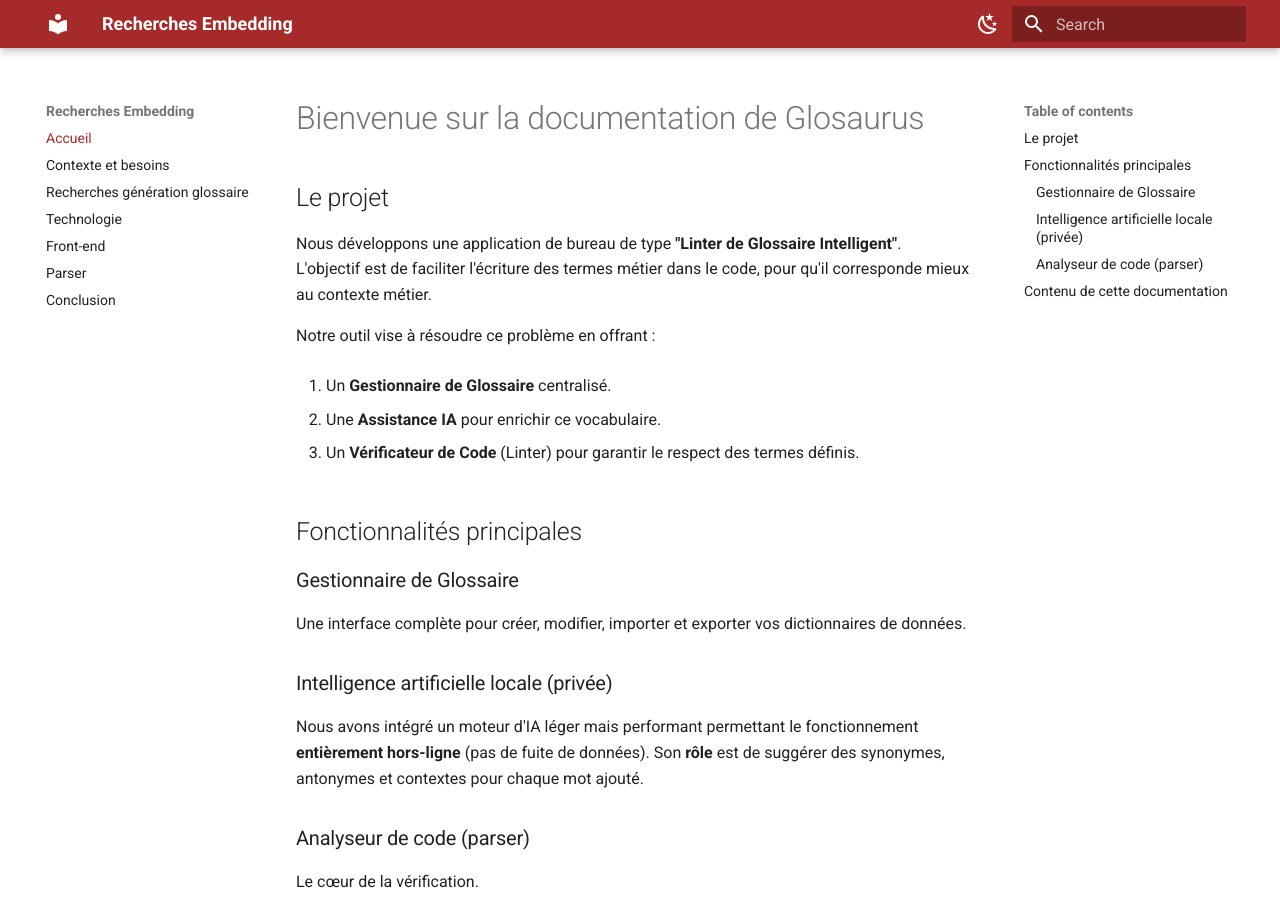
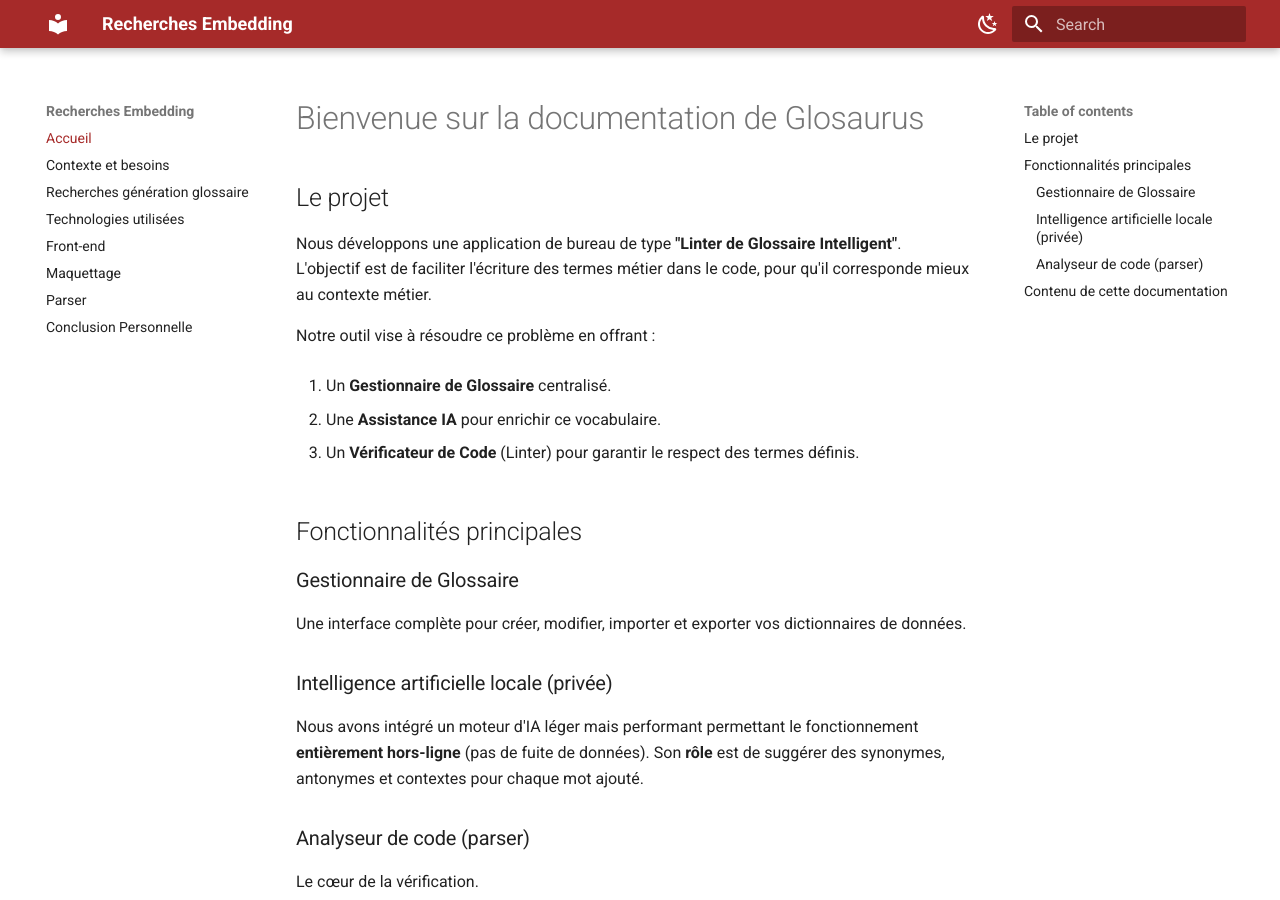
Before and after one commit to Embedding-Groupe/synthese-de-recherche-mkdocs, an MkDocs documentation site: the page built from docs/index.md, in a window 1280 px wide and 900 px high. Built offline with MkDocs 1.6.1 and Material for MkDocs 9.7.7, drawn with Linux system fonts in a browser that asks for light colours.

```diff
--- a/mkdocs.yml
+++ b/mkdocs.yml
@@ -4,10 +4,11 @@ nav :
   - Accueil: index.md
   - Contexte et besoins : contexte_besoin.md
   - Recherches génération glossaire: recherches.md
-  - Technologie: technologie.md
+  - Technologies utilisées : technologie.md
   - Front-end : front-end.md
+  - Maquettage: maquettage.md
   - Parser: parser.md
-  - Conclusion: conclusion.md
+  - Conclusion Personnelle: conclusion.md
 theme:
   name: material
 
```
Also changed, not shown: docs/maquettage.md (added, +21 -0 lines).
